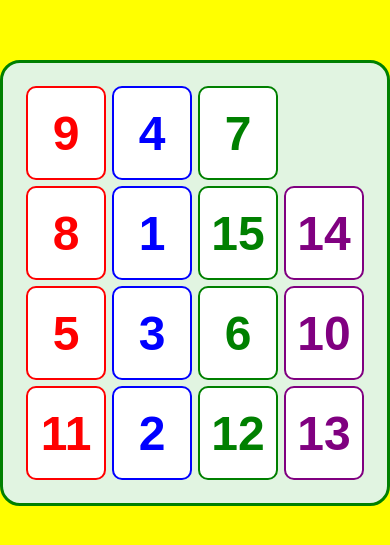
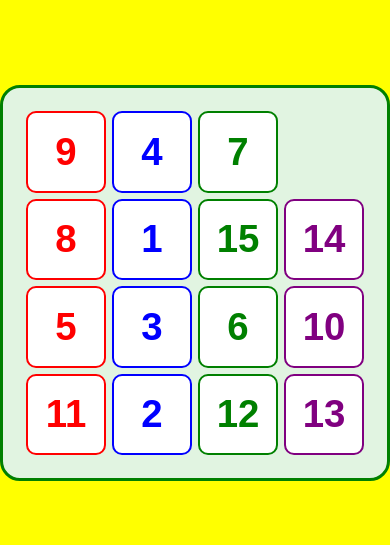
Before and after one commit to RisAbd/15-the-game-js, a plain HTML site: page index.html in a window 390 px wide. Shown: the part 139-684 px from the top of the page. Drawn offline with Linux system fonts and the light colour scheme.

Commit message:
add some css to make it look better on mobile

```diff
--- a/style.css
+++ b/style.css
@@ -14,8 +14,10 @@ body, html {
 }
 
 #game-container {
-  width: 400px;
-  height: 400px;
+  max-width: 350px;
+  max-height: 350px;
+  height: 70vh;
+  width: 70vh;
   background-color: #e1f4e1;
   display: grid;
   grid-auto-rows: 1fr;
@@ -26,7 +28,7 @@ body, html {
 }
 
 .cell {
-  font-size: 3rem;
+  font-size: 2.4rem;
   font-weight: 600;
   border-radius: 10px;
   border: 2px solid;
```
